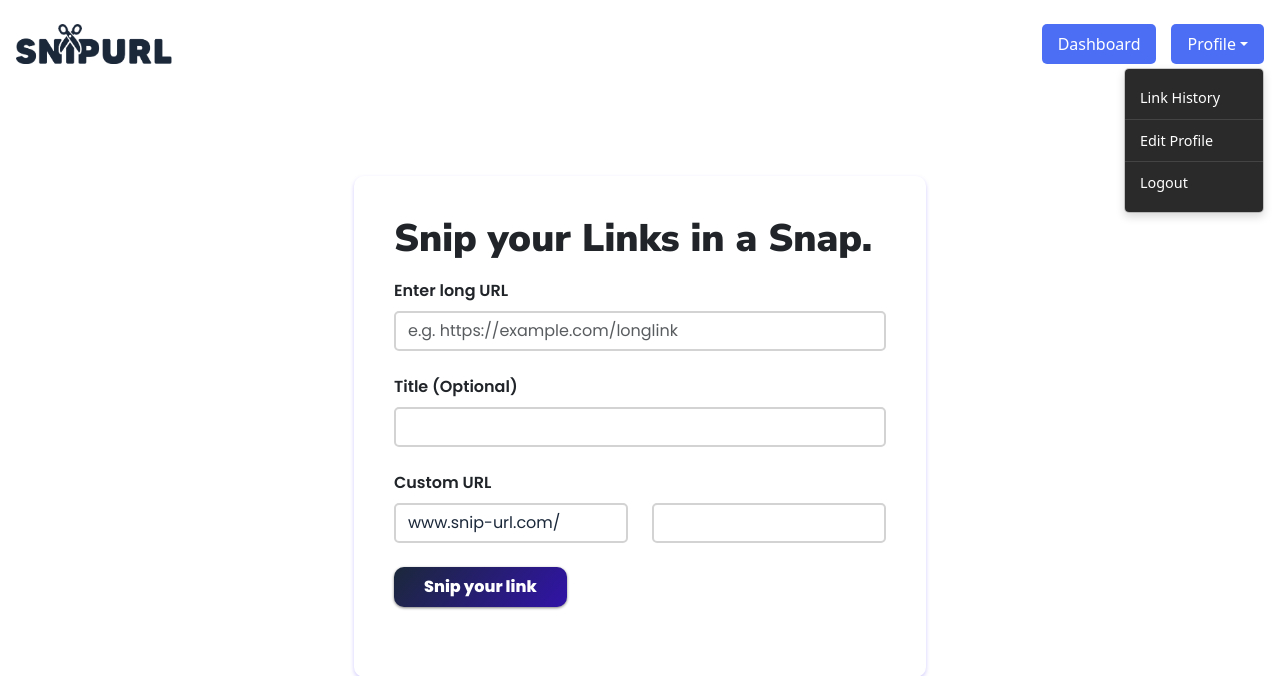
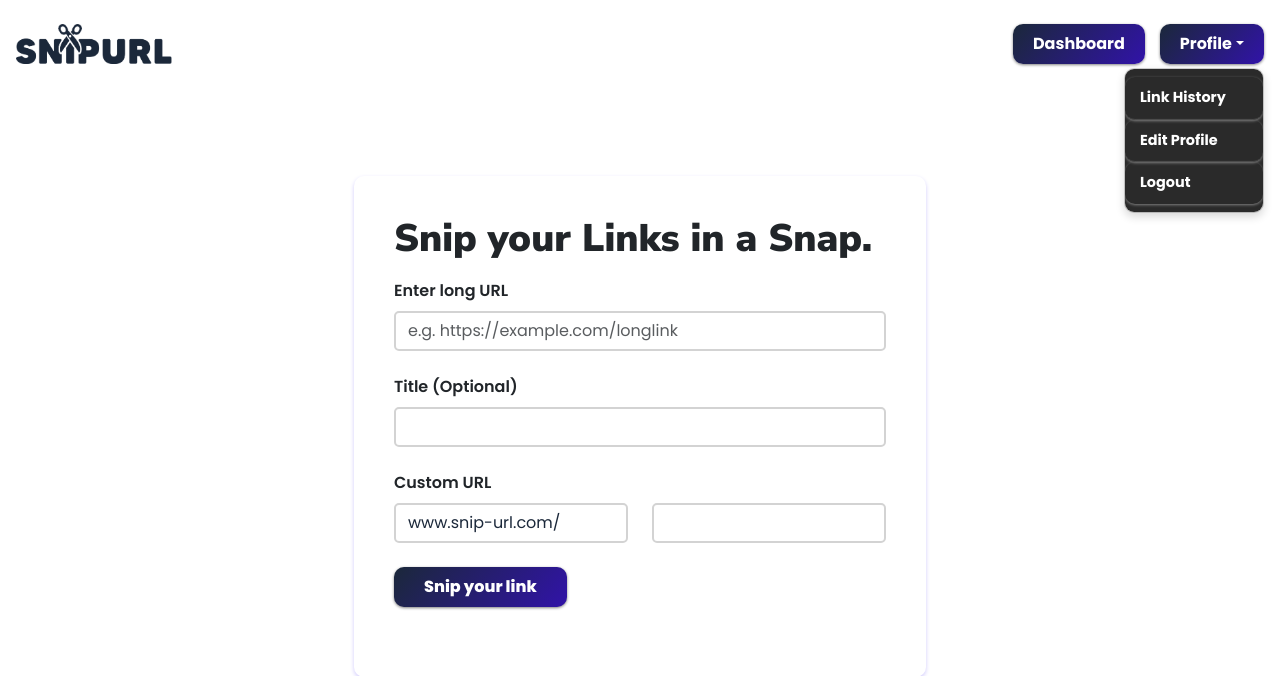
Before and after one commit to arabeladuran/snipurl, a PHP site: page /SnipURL/dashboard.php in a window 1280 px wide, after a click on "Profile". Shown: the top 676 px of the page. Run offline with PHP 8.4, Linux system fonts and the light colour scheme; the visitor is signed in with stand-in values (Sample User, id 1); data that the repository does not hold is empty; some web fonts are replaced.

Commit message:
fixed dashboard nav

```diff
--- a/styles/nav.css
+++ b/styles/nav.css
@@ -1,83 +1,86 @@
+/* Navbar Container */
 .navbar {
   display: flex;
   justify-content: space-between;
   align-items: center;
   padding: 15px 30px;
-  font-family: Arial, sans-serif;
+  font-family: 'Poppins', sans-serif;
   max-width: 1200px;
   margin: auto;
 }
 
+/* Logo */
 .nav-logo {
   font-size: 1.5rem;
-  font-weight: bold;
-  color: #2e1697;
+  font-weight: 900;
+  color: var(--black);
   text-decoration: none;
 }
 
+/* Right side items */
 .nav-right {
   display: flex;
   align-items: center;
   gap: 15px;
 }
 
-.btn {
-  padding: 8px 16px;
-  background-color: #4c6ef5;
+/* Styled Buttons */
+.btn, .dropdown-toggle, .dropdown-menu a {
+  padding: 8px 20px;
+  font-family: 'Poppins', sans-serif;
+  font-weight: 700;
   color: white;
+  background-image: linear-gradient(130deg, var(--black), #3113a8);
   border: none;
-  border-radius: 5px;
+  border-radius: 10px;
+  box-shadow: 0 1px 3px grey;
   text-decoration: none;
-  font-weight: 500;
   cursor: pointer;
-  user-select: none;
-  transition: background-color 0.2s;
+  transition: transform 0.2s ease, background-color 0.2s ease;
 }
 
-.btn:hover, .dropdown-toggle:hover {
-  background-color: #3b5bdb;
+/* Hover Effects */
+.btn:hover, .dropdown-toggle:hover, .dropdown-menu a:hover {
+  transform: scale(1.1);
+  color: white !important;
+
 }
 
+/* Dropdown container */
 .dropdown {
   position: relative;
 }
 
-.dropdown-toggle {
-  background-color: #4c6ef5;
-  border: none;
-  border-radius: 5px;
-  cursor: pointer;
-  font-weight: 500;
-  color: white;
-  padding: 8px 16px;
-  user-select: none;
-}
-
+/* Dropdown menu */
 .dropdown-menu {
   display: none;
   position: absolute;
   right: 0;
   top: 110%;
   background-color: #2a2a2a;
-  border-radius: 5px;
+  border-radius: 10px;
   min-width: 140px;
   box-shadow: 0 4px 8px rgba(0,0,0,0.15);
   z-index: 1000;
+  overflow: hidden;
 }
 
+/* Individual dropdown items */
 .dropdown-menu a {
   display: block;
   padding: 10px 15px;
   color: white;
-  text-decoration: none;
   font-size: 0.9rem;
   border-bottom: 1px solid #444;
+  background: none;
 }
 
+/* Remove border from last item */
 .dropdown-menu a:last-child {
   border-bottom: none;
 }
 
-.dropdown-menu a:hover {
-  background-color: #3b5bdb;
+/* Show dropdown on toggle (JS required) */
+.dropdown.open .dropdown-menu {
+  display: block;
 }
```
